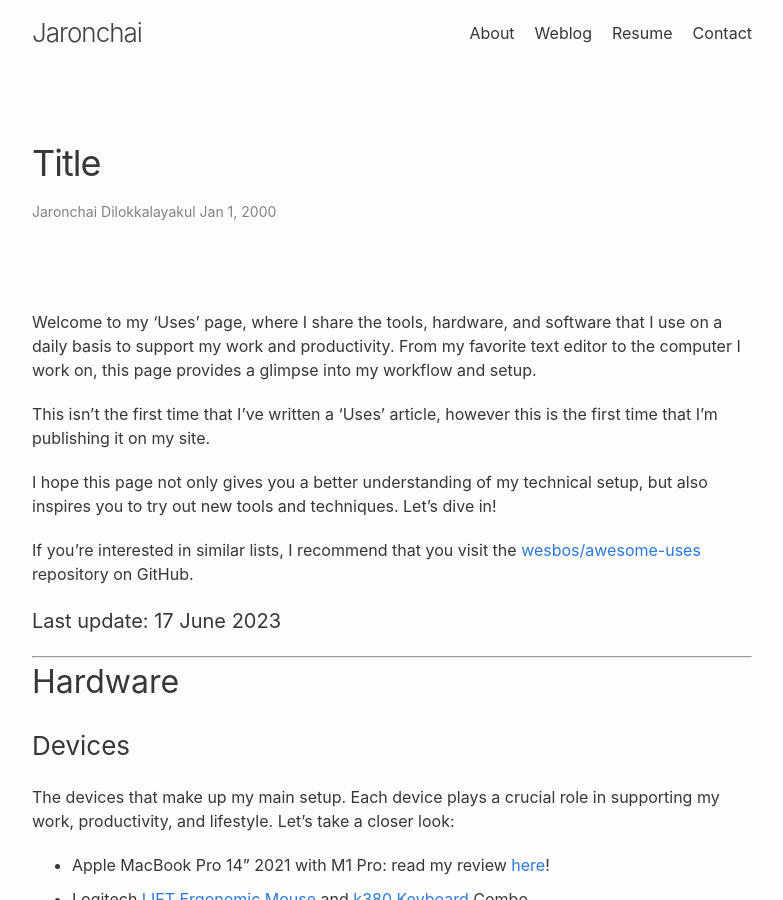
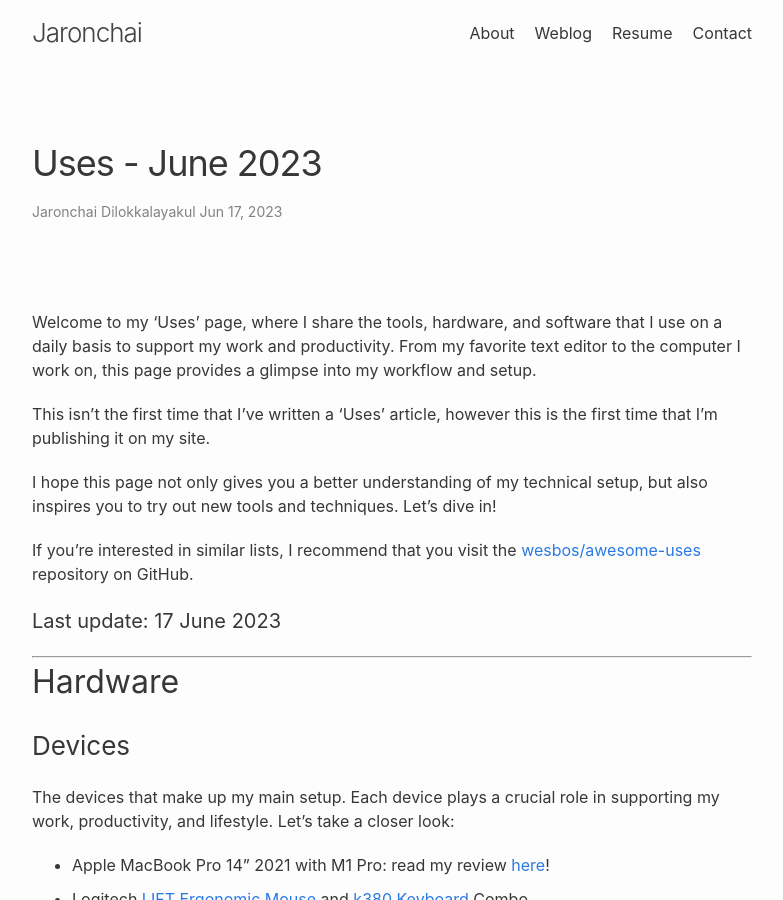
Before and after one commit to jarondlk/jaronchai-blog, a Jekyll site: the page built from _posts/2023-06-17-uses-v1.markdown, in a window 1280 px wide and 900 px high. Shown: the whole window, without its empty margins (248-1031 px from the left). Built offline with Jekyll 4.4.1, drawn with Linux system fonts in a browser that asks for light colours.

Commit message:
Format uses page

```diff
--- a/_posts/2023-06-17-uses-v1.markdown
+++ b/_posts/2023-06-17-uses-v1.markdown
@@ -1,7 +1,7 @@
 ---
 layout: post
-title:  "Title"
-date:   2000-01-01 07:00:00 +0700
+title:  "Uses - June 2023"
+date:   2023-06-17 07:00:00 +0700
 tags:
 comments: false
 featured: false
```
